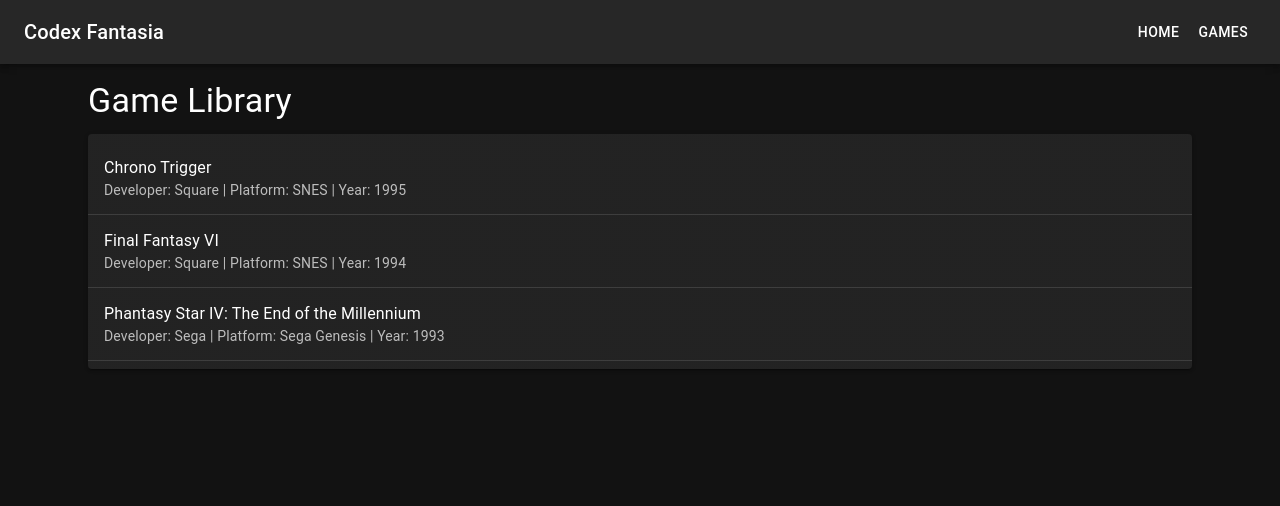
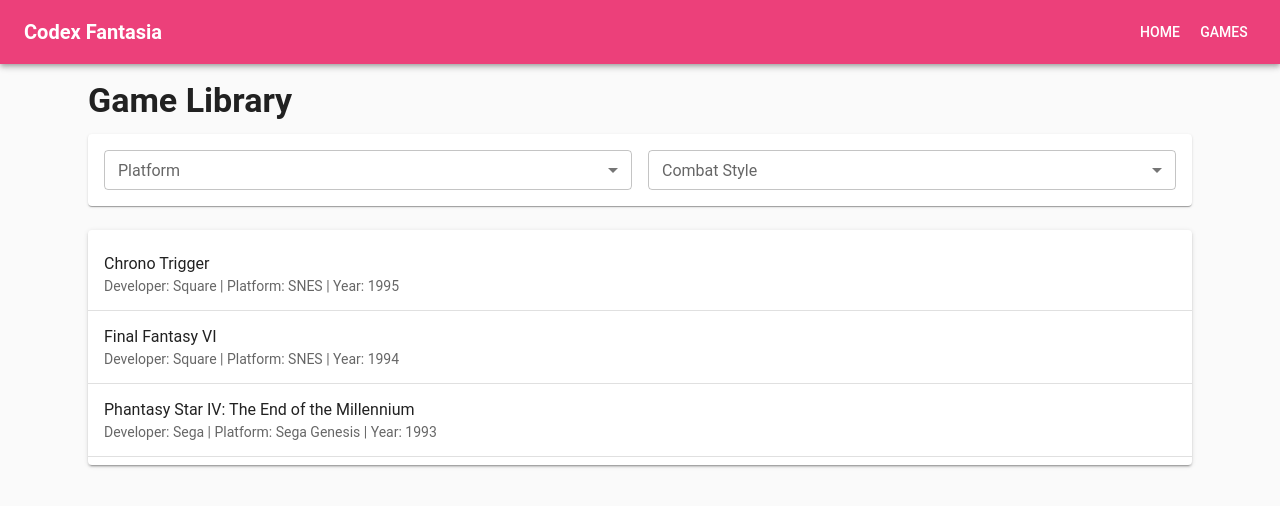
Before and after one commit to jwmarcus/codex-fantasia, a React (Vite) app in the folder codex-fantasia/: page /games in a window 1280 px wide. Shown: the top 506 px of the page. Built offline with nearby package versions, Linux system fonts and the light colour scheme; the HTML template or start-up script is replaced by a standard one.

Commit message:
refactor: Apply light theme with Kirby-inspired colors

```diff
--- a/codex-fantasia/src/pages/Games.tsx
+++ b/codex-fantasia/src/pages/Games.tsx
@@ -1,4 +1,4 @@
-import React, { useState, useEffect } from 'react';
+import React, { useState, useEffect, useMemo } from 'react';
 import { Link as RouterLink } from 'react-router-dom';
 import { Game } from '../models/Game';
 import gamesData from '../data/games.json';
@@ -11,10 +11,20 @@
   ListItemButton,
   CircularProgress,
   Alert,
-  Paper
+  Paper,
+  Box,
+  FormControl,
+  InputLabel,
+  Select,
+  MenuItem,
 } from '@mui/material';
 
 const Games: React.FC = () => {
+  // Filter State
+  const [selectedPlatform, setSelectedPlatform] = useState<string>(''); // Empty string means 'All'
+  const [selectedCombatStyle, setSelectedCombatStyle] = useState<string>(''); // Empty string means 'All'
+
+  // Data - No changes needed here for loading
   const [games, setGames] = useState<Game[]>([]);
   const [loading, setLoading] = useState<boolean>(true);
   const [error, setError] = useState<string | null>(null);
@@ -31,20 +41,90 @@
     }
   }, []);
 
+  // Compute unique filter options using useMemo for efficiency
+  const uniquePlatforms = useMemo(() =>
+    [...new Set(gamesData.map(game => game.platform))].sort()
+  , []);
+  const uniqueCombatStyles = useMemo(() =>
+    [...new Set(gamesData.map(game => game.combatStyle))].sort()
+  , []);
+
+  // Filtered games based on selections
+  const filteredGames = useMemo(() => {
+    return gamesData.filter(game => {
+      const platformMatch = selectedPlatform ? game.platform === selectedPlatform : true;
+      const combatStyleMatch = selectedCombatStyle ? game.combatStyle === selectedCombatStyle : true;
+      return platformMatch && combatStyleMatch;
+    });
+  }, [selectedPlatform, selectedCombatStyle]);
+
   return (
     <Container maxWidth="lg">
       <Typography variant="h4" component="h1" gutterBottom sx={{ marginTop: 2 }}>
         Game Library
       </Typography>
 
+      {/* Filter Controls - Using Box with Flexbox */}
+      <Paper elevation={1} sx={{ padding: 2, marginBottom: 3 }}>
+        <Box
+          sx={{
+            display: 'flex',
+            flexDirection: { xs: 'column', sm: 'row' }, // Stack on small screens, row on larger
+            gap: 2, // Spacing between filter items
+            alignItems: 'center' // Align items vertically
+          }}
+        >
+          {/* Platform Filter */}
+          <Box sx={{ width: { xs: '100%', sm: 'auto' }, flexGrow: { sm: 1 } }}>
+            <FormControl fullWidth variant="outlined" size="small">
+              <InputLabel id="platform-filter-label">Platform</InputLabel>
+              <Select
+                labelId="platform-filter-label"
+                id="platform-filter"
+                value={selectedPlatform}
+                label="Platform"
+                onChange={(e) => setSelectedPlatform(e.target.value as string)}
+              >
+                <MenuItem value=""><em>All Platforms</em></MenuItem>
+                {uniquePlatforms.map(platform => (
+                  <MenuItem key={platform} value={platform}>{platform}</MenuItem>
+                ))}
+              </Select>
+            </FormControl>
+          </Box>
+
+          {/* Combat Style Filter */}
+          <Box sx={{ width: { xs: '100%', sm: 'auto' }, flexGrow: { sm: 1 } }}>
+            <FormControl fullWidth variant="outlined" size="small">
+              <InputLabel id="combat-style-filter-label">Combat Style</InputLabel>
+              <Select
+                labelId="combat-style-filter-label"
+                id="combat-style-filter"
+                value={selectedCombatStyle}
+                label="Combat Style"
+                onChange={(e) => setSelectedCombatStyle(e.target.value as string)}
+              >
+                <MenuItem value=""><em>All Combat Styles</em></MenuItem>
+                {uniqueCombatStyles.map(style => (
+                  <MenuItem key={style} value={style}>{style}</MenuItem>
+                ))}
+              </Select>
+            </FormControl>
+          </Box>
+          {/* Add more filter controls here following the Box pattern */}
+        </Box>
+      </Paper>
+
+      {/* Loading / Error State */}
       {loading && <CircularProgress />}
-
       {error && <Alert severity="error">{error}</Alert>}
 
+      {/* Game List */}
       {!loading && !error && (
         <Paper elevation={2}>
           <List>
-            {games.map((game) => (
+            {filteredGames.length > 0 ? (
+              filteredGames.map((game) => (
                 <ListItem key={game.id} disablePadding divider>
                   <ListItemButton component={RouterLink} to={`/games/${game.id}`}>
                     <ListItemText
@@ -53,7 +133,12 @@
                     />
                   </ListItemButton>
                 </ListItem>
-            ))}
+              ))
+            ) : (
+              <ListItem>
+                <ListItemText primary="No games match the current filters." />
+              </ListItem>
+            )}
           </List>
         </Paper>
       )}
--- a/codex-fantasia/src/styles/theme.ts
+++ b/codex-fantasia/src/styles/theme.ts
@@ -1,9 +1,40 @@
 import { createTheme } from '@mui/material/styles';
+import { pink, lightBlue, yellow } from '@mui/material/colors'; // Import some fun colors
 
+// Create a light, fun theme inspired by Kirby
 const theme = createTheme({
   palette: {
-    mode: 'dark',
+    mode: 'light', // Switch to light mode
+    primary: {
+      // Use a playful pink for the primary color
+      main: pink[400],
+      contrastText: '#fff', // White text on pink
+    },
+    secondary: {
+      // Use a light blue for the secondary color
+      main: lightBlue[300],
+      contrastText: '#000', // Dark text on light blue
+    },
+    background: {
+      // Slightly off-white background for softness
+      default: '#fafafa',
+      paper: '#ffffff',
+    },
+    // Example of adding an accent color (optional)
+    // accent: {
+    //   main: yellow[500],
+    // }
   },
+  typography: {
+    fontFamily: 'Roboto, "Helvetica", "Arial", sans-serif', // Keep standard font for now
+    // You could customize fonts here later if desired
+    h1: { fontWeight: 700 },
+    h2: { fontWeight: 700 },
+    h3: { fontWeight: 700 },
+    h4: { fontWeight: 600 },
+    h5: { fontWeight: 600 },
+    h6: { fontWeight: 600 },
+  }
 });
 
 export default theme;
```
Lines whose indentation alone changed are shown as unchanged.
